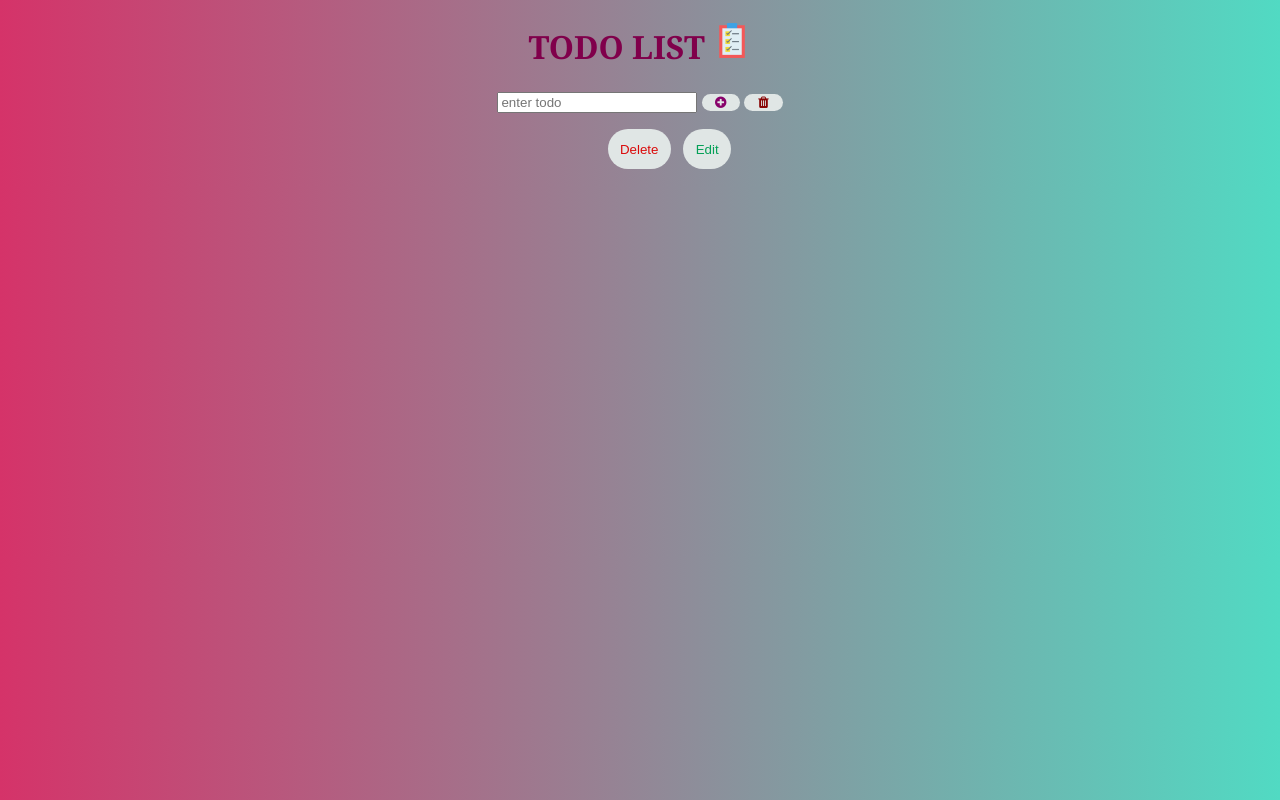
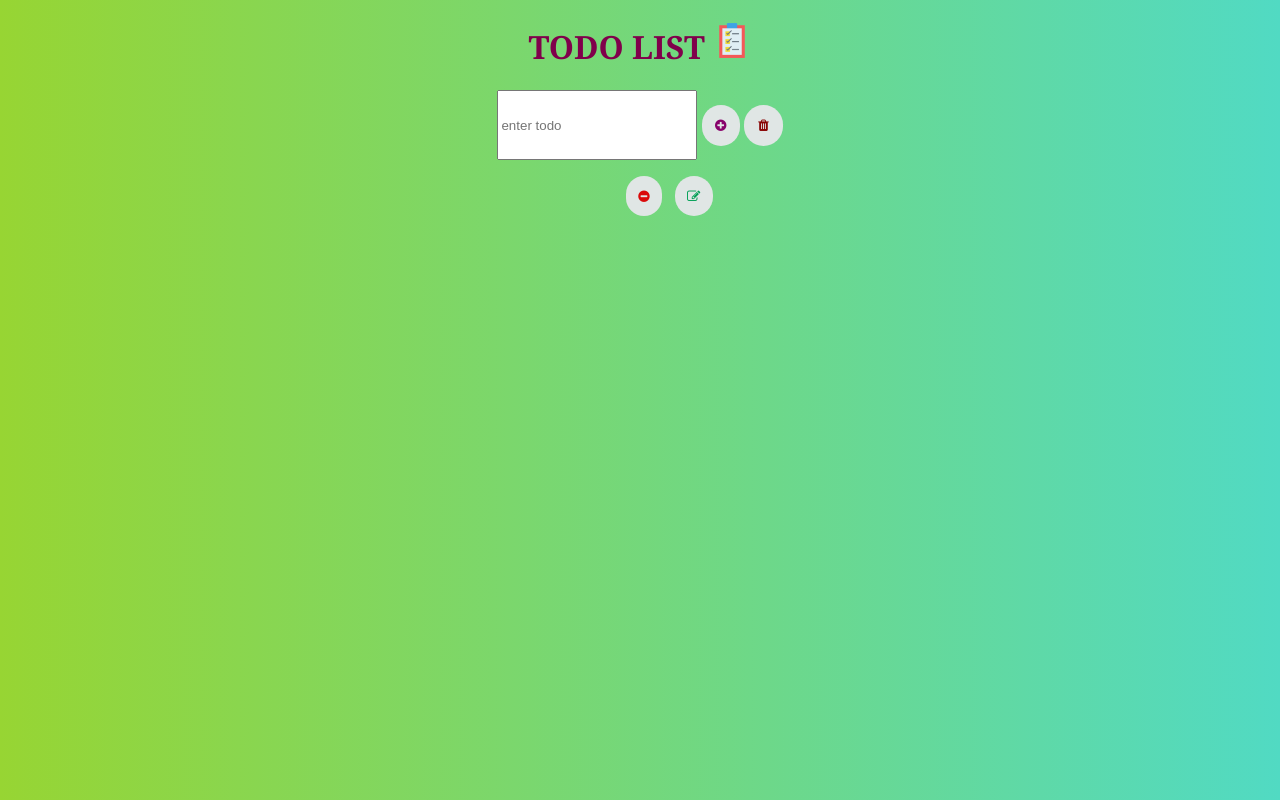
Before and after one commit to wareesha-nasir/JS-Projects-2, a plain HTML site: page todo/index.html in a window 1280 px wide. Both pictures are taken after a click on the button 720 px from the left and 102 px from the top of the page. Drawn offline with Linux system fonts and the light colour scheme.

Commit message:
Add files via upload

```diff
--- a/todo/app.js
+++ b/todo/app.js
@@ -12,14 +12,16 @@ function addtodo(){
     var delbtn=document.createElement("button")
     var dt=document.createTextNode("delete");
     delbtn.setAttribute("class","btn");
+    delbtn.innerHTML=`<i class="fa fa-minus-circle" aria-hidden="true"></i>`
     delbtn.setAttribute("onclick","deleteItem(this)") // to get complete element use "this" this pass whole button
     //with all attributes.
-     delbtn.appendChild(dt);
+     //delbtn.appendChild(dt);
 var edtbtn=document.createElement("button");
 var ed=document.createTextNode("edit");
 edtbtn.setAttribute("class","btn2")
+edtbtn.innerHTML=`<i class="fa fa-pencil-square-o" aria-hidden="true"></i>`
 edtbtn.setAttribute("onclick","editItem(this)")
-edtbtn.appendChild(ed);
+//edtbtn.appendChild(ed);
     li.appendChild(delbtn);
     li.appendChild(edtbtn);
     l.appendChild(li);
--- a/todo/style.css
+++ b/todo/style.css
@@ -1,5 +1,5 @@
 body{
-     background: linear-gradient(90deg, #d53369 0%, #51dac3 100%);
+     background: linear-gradient(90deg, #97d533 0%, #51dac3 100%);
      font-family: Georgia, 'Times New Roman', Times, serif;
      padding: 0%;
      margin: 0%;
@@ -17,12 +17,14 @@ h1{
 }
 input{
     width:15%;
-    height: 15%;
+    height: 8vh;
 }
 ul{
     list-style: none;
     text-align: center;
-    color: wheat;
+    color: rgb(172, 9, 50);
+    text-transform: uppercase;
+    font-weight: bold;
 }
 #add{
     border-radius: 50px;
@@ -31,6 +33,7 @@ ul{
     border: none;
     width: 3%;
     height: 3%;
+    padding: 1%;
     }
     .btn2{
         color:rgb(4, 160, 87);
@@ -40,7 +43,7 @@ ul{
         text-transform: capitalize;
         padding: 1%;
         margin-left: 1%;
-
+        margin-bottom: 1%;
     }
     .btn{
         color:rgb(218, 10, 10);
@@ -50,6 +53,7 @@ ul{
         text-transform: capitalize;
         padding: 1%;
         margin-left: 1.5%;
+        margin-bottom: 1%;
     }
     #delete{
     border-radius: 50px;
@@ -59,4 +63,5 @@ ul{
     outline: none;
     width: 3%;
     height: 3%;
+    padding: 1%;
 }
```
